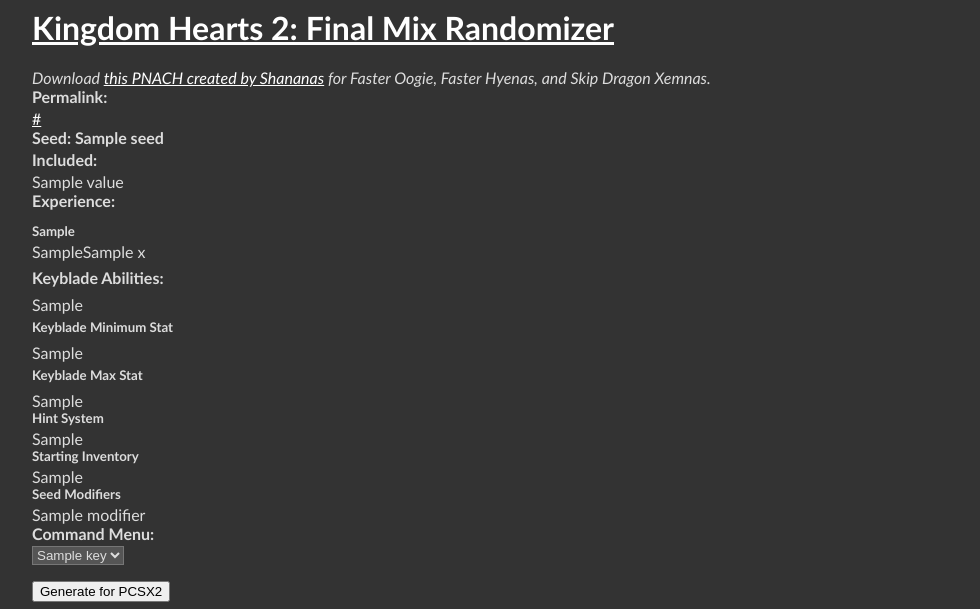
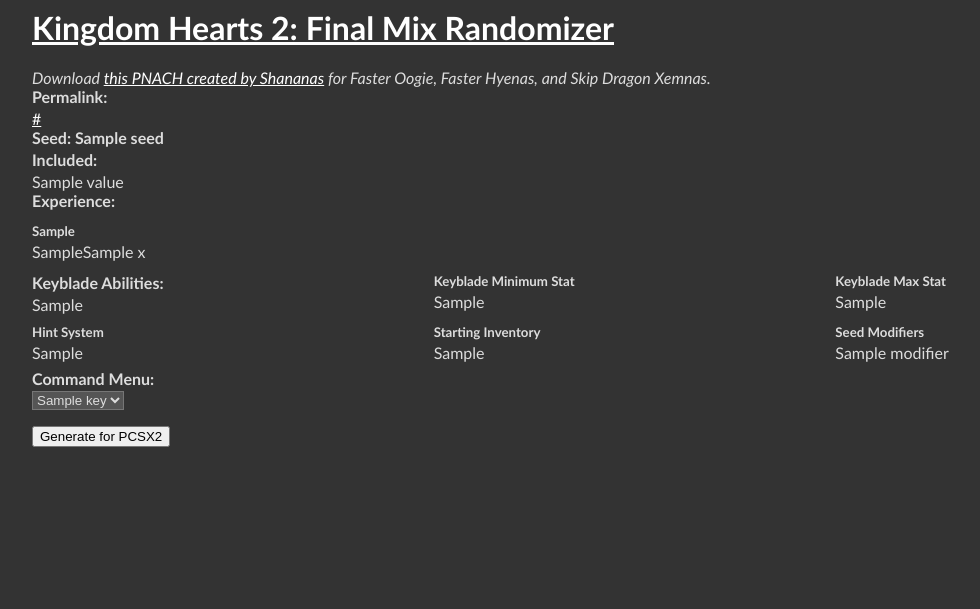
Before and after one commit to tommadness/KH2Randomizer, a Flask app: template templates/seed.jinja in a window 1280 px wide. Shown: the top 609 px of the page, without its empty margins (8-988 px from the left). Run offline with Flask 2, Linux system fonts and the light colour scheme; the template is opened without the code that fills it: most values are stand-ins (such as "Sample title", 1, 10 or a date in 2020); parts of the project's set-up code (start-up, migrations or seed data) failed here and were passed over; some libraries are stand-ins or nearby versions.

Commit message:
Better grid use

```diff
--- a/static/css/style.css
+++ b/static/css/style.css
@@ -53,10 +53,6 @@ a {
 .container > div > input[type="text"], .container > div > input[type="number"], .container > div > select {
   width: 100%;
   height: 100%;
-}
-
-.container > div > span {
-  text-align: right;
 }
 
 .container > div > div {
--- a/static/css/style.scss
+++ b/static/css/style.scss
@@ -42,9 +42,6 @@ a {
             height:100%;
         }
 
-        > span {
-            text-align: right;
-        }
         > div {
             display: flex;
             padding-bottom: 3px;
--- a/templates/index.jinja
+++ b/templates/index.jinja
@@ -38,7 +38,7 @@
     <div class="container exp">
     <h4>Experience Multipliers</h4>
         {% for expType in expTypes %}
-        <div><span>{{expType}}</span><input step="0.5" min="1" max="10" value="1" required type="number" name="{{expType}}Exp"></div>
+        <div class="vertical"><span>{{expType}}</span><input step="0.5" min="1" max="10" value="1" required type="number" name="{{expType}}Exp"></div>
         {% endfor %}
     </div>
     <div class="container">
--- a/templates/seed.jinja
+++ b/templates/seed.jinja
@@ -27,16 +27,16 @@
         {% endfor %}
 </div>
 <div class="container">
-<h4>Keyblade Abilities:</h4> {%for keybladeAbility in keybladeAbilities %}{{keybladeAbility}} {%endfor%}
-
-<h5>Keyblade Minimum Stat</h5> {{keybladeMinStat}}
-<h5>Keyblade Max Stat</h5> {{keybladeMaxStat}}
+    <div class="vertical"><h4>Keyblade Abilities:</h4> {%for keybladeAbility in keybladeAbilities %}{{keybladeAbility}} {%endfor%}</div>
+    <div class="vertical"><h5>Keyblade Minimum Stat</h5> {{keybladeMinStat}}</div>
+    <div class="vertical"><h5>Keyblade Max Stat</h5> {{keybladeMaxStat}}</div>
 </div>
 
-<h5>Hint System</h5>{{hintsType}}
-<h5>Starting Inventory</h5>{%for item in startingInventory%}{{idConverter[item]}}{%endfor%}
-<h5>Seed Modifiers</h5>{%for modifier in seedModifiers%}{{modifier}}{%endfor%}
-
+<div class="container">
+    <div class="vertical"><h5>Hint System</h5>{{hintsType}}</div>
+    <div class="vertical"><h5>Starting Inventory</h5>{%for item in startingInventory%}{{idConverter[item]}}<br>{%endfor%}</div>
+    <div class="vertical"><h5>Seed Modifiers</h5>{%for modifier in seedModifiers%}{{modifier}}<br>{%endfor%}</div>
+</div>
 
 
 <h4>Command Menu:</h4>
```
Also changed, not shown: 1 other file.
